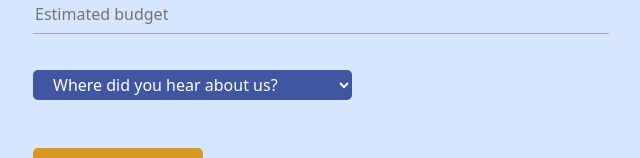
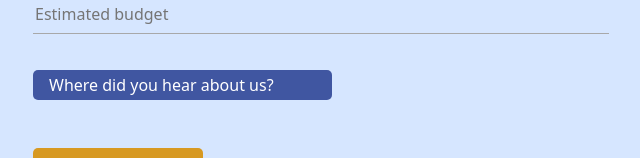
Before and after one commit to vaheaslanyan/urartusoftware-ui, an Angular app: page /contact in a window 1280 px wide. Shown: the part 860-1018 px from the top of the page, without its empty margins (319-959 px from the left). Built offline with nearby package versions, Linux system fonts and the light colour scheme.

Commit message:
Add bootstrap icons

```diff
--- a/angular.json
+++ b/angular.json
@@ -30,7 +30,8 @@
               "src/assets"
             ],
             "styles": [
-              "src/styles.scss"
+              "src/styles.scss",
+              "node_modules/bootstrap-icons/font/bootstrap-icons.css"
             ],
             "scripts": [
               "./node_modules/@popperjs/core/dist/umd/popper.min.js",
--- a/package.json
+++ b/package.json
@@ -20,6 +20,7 @@
     "@angular/router": "^15.2.0",
     "@popperjs/core": "^2.11.6",
     "bootstrap": "^5.1.3",
+    "bootstrap-icons": "^1.10.3",
     "ngx-bootstrap": "^10.2.0",
     "rxjs": "~7.8.0",
     "tslib": "^2.3.0",
--- a/src/app/components/contact/contact-form/contact-form.component.scss
+++ b/src/app/components/contact/contact-form/contact-form.component.scss
@@ -8,4 +8,11 @@
     margin-bottom: 2rem;
 
     font-weight: 200;
+
+    -webkit-appearance: none;
+    -moz-appearance: none;
 }
+
+#businessSourceSelector i {
+    color: white;
+}
```
Also changed, not shown: 1 other file (tests, documents, lock files or other folders).
